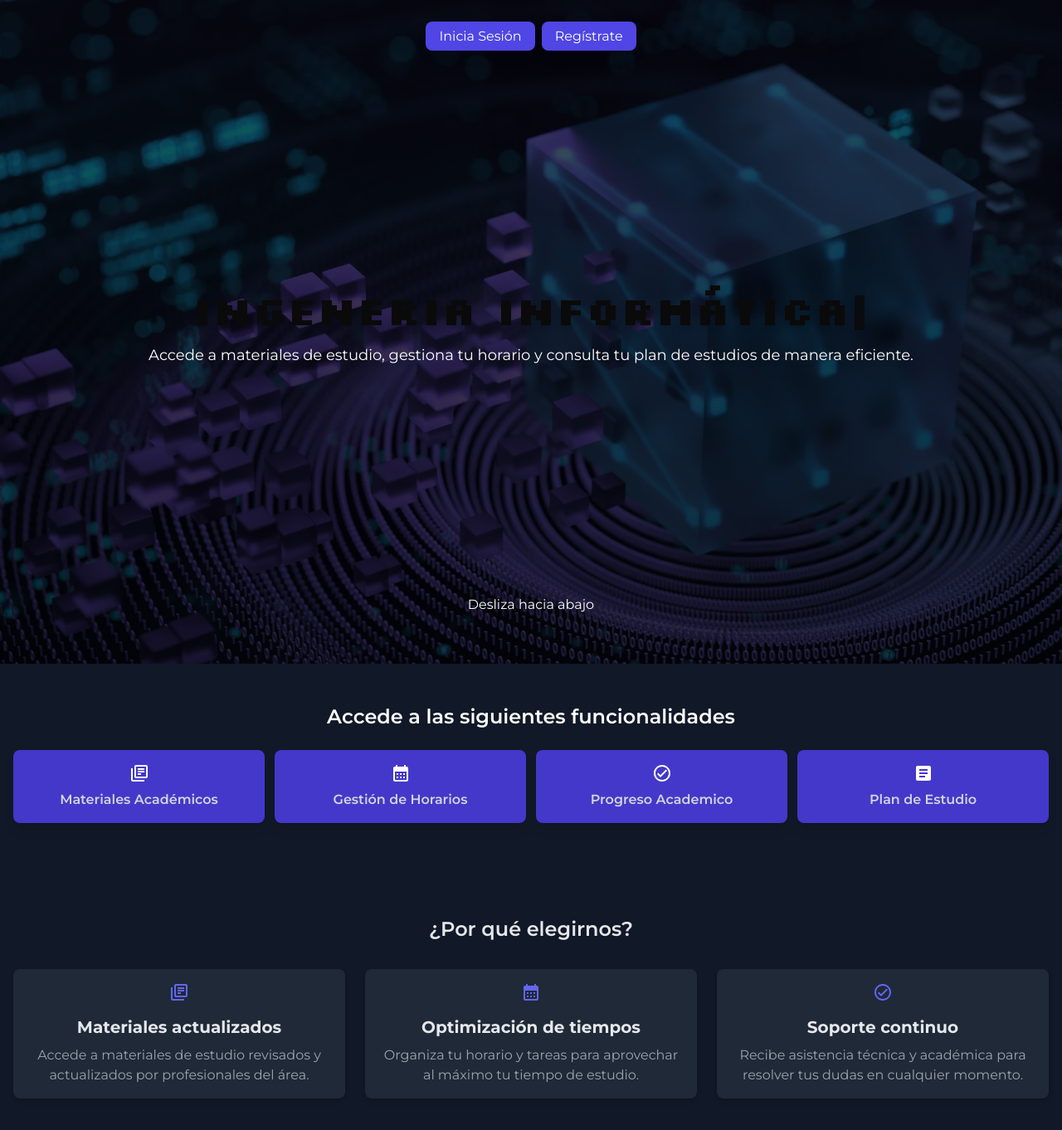
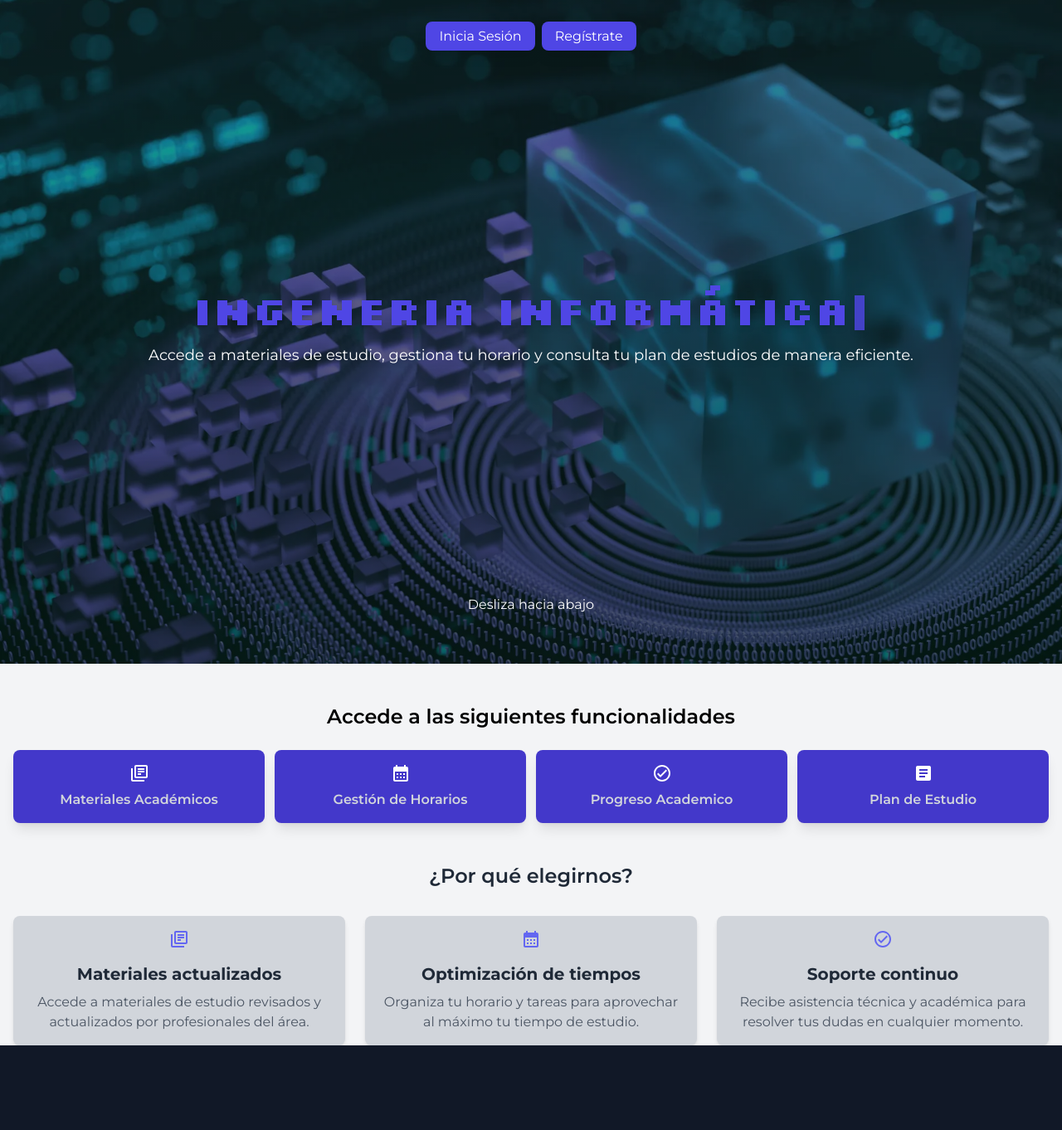
Before and after one commit to Jhunior-RG/Web-Informatica, a Next.js app in the folder frontend/: page / in a window 1280 px wide. Shown: the top 1362 px of the page at 83% size. After the commit the page ends 1260 px from the top, so only its background shows below. Built offline with nearby package versions, Linux system fonts and the light colour scheme.

Commit message:
modo claro pantalla principal

```diff
--- a/frontend/src/app/page.tsx
+++ b/frontend/src/app/page.tsx
@@ -11,8 +11,14 @@ import TypingEffect from "@/components/TypingEffect";
 import FadeIn from "@/components/FadeIn";
 import { BACKEND_URL } from "@/constant/backend";
 
+export interface Usuario{
+    id: number;
+    nombre: string;
+    email: string;
+}
+
 export default function Home() {
-    const [usuario, setUsuario] = useState(null);
+    const [usuario, setUsuario] = useState<Usuario|null>(null);
     useEffect(() => {
         const token = localStorage.getItem("token");
         if (!token) {
@@ -28,7 +34,8 @@ export default function Home() {
                 });
 
                 if (res.ok) {
-                    const data = await res.json();
+                    const {data} = await res.json();
+                    console.log(data)
                     setUsuario(data);
                 } else {
                     localStorage.removeItem("token");
@@ -81,15 +88,15 @@ export default function Home() {
                 </div>
 
                 {/* Capa de superposición para hacer el texto más legible */}
-                <div className="absolute inset-0 bg-black bg-opacity-60"></div>
+                <div className="absolute inset-0 bg-green-950 bg-opacity-40"></div>
 
                 <div className="text-center relative z-10 px-4">
                     <FadeIn>
                         <TypingEffect
                             text="Ingeneria Informática"
+                            className="text-indigo-600  "
                             speed={100}
                         />
-                        <h1 className="hidden">Ingeniería Informática</h1>
                     </FadeIn>
                     <FadeIn delay={1500}>
                         <p className="text-base sm:text-lg text-white drop-shadow-md">
@@ -105,8 +112,8 @@ export default function Home() {
                 </FadeIn>
             </div>
 
-            <section className="w-full py-12 bg-gray-900">
-                <h3 className="text-2xl font-semibold text-white text-center mb-6 px-4">
+            <section className="w-full py-12 bg-gray-100">
+                <h3 className="text-2xl font-semibold text-black text-center mb-6 px-4">
                     Accede a las siguientes funcionalidades
                 </h3>
 
@@ -135,9 +142,8 @@ export default function Home() {
                 </div>
             </section>
 
-            {/* Sección adicional: Características */}
-            <section className="w-full py-16  bg-gray-900">
-                <h3 className="text-2xl font-semibold text-gray-200 text-center mb-8 px-4">
+            <section className="w-full  bg-gray-100">
+                <h3 className="text-2xl font-semibold text-gray-800 text-center mb-8 px-4">
                     ¿Por qué elegirnos?
                 </h3>
                 <div className="grid grid-cols-1 md:grid-cols-3 gap-6 px-4">
@@ -204,12 +210,12 @@ const Caracteristica: React.FC<CaracteristicaProps> = ({
     icon,
 }) => {
     return (
-        <div className="flex flex-col items-center text-center p-4 rounded-lg bg-gray-800 shadow-md">
+        <div className="flex flex-col items-center text-center p-4 rounded-lg bg-gray-300 shadow-md">
             {icon}
-            <h4 className="text-lg sm:text-xl font-bold text-gray-200 mb-2">
+            <h4 className="text-lg sm:text-xl font-bold text-gray-800 mb-2">
                 {title}
             </h4>
-            <p className="text-sm sm:text-base text-gray-400">{description}</p>
+            <p className="text-sm sm:text-base text-gray-600">{description}</p>
         </div>
     );
 };
```
Also changed, not shown: 1 other file (tests, documents, lock files or other folders).
